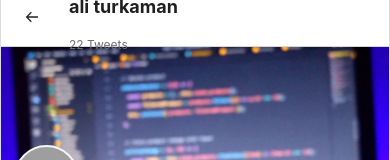
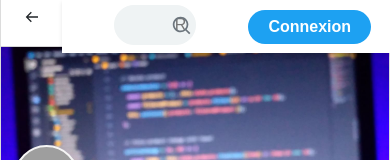
Before and after one commit to hmaach/Istab-frontend, a React (Create React App) app: page /s in a window 390 px wide. Shown: the top 160 px of the page. Built offline with nearby package versions, Linux system fonts and the light colour scheme; grey boxes are pictures that could not be loaded.

Commit message:
ajouter le header

```diff
--- a/src/App.js
+++ b/src/App.js
@@ -17,7 +17,7 @@ import RequireAuth from './features/auth/RequireAuth';
 const App = () => {
   return (
     <div id="container">
-      {/* <HeaderWrapper/> */}
+      <HeaderWrapper/>
       <NavBarWrapper />
       <Routes>
 
--- a/src/components/header/Header.jsx
+++ b/src/components/header/Header.jsx
@@ -5,13 +5,13 @@ import './header.css'
 const Header = () => {
     return (
         <div className='container'>
-            <button className='login-button'>Connexion</button>
             <div className="rechercher">
-                <form method='get' id="search-box">
+                <form method='GET' id="search-box">
                     <input className='search-input' placeholder=" Rechercher..." id="serch-input" type="text" />
-                    <button type='submit'><RiSearchLine id="search-icon" /></button>
+                    <button type='submit'><RiSearchLine id="search-icon1" /></button>
                 </form>
             </div>
+            <button className='login-button'>Connexion</button>
         </div>
     )
 }
--- a/src/components/header/header.css
+++ b/src/components/header/header.css
@@ -1,45 +1,56 @@
-.rechercher{
-    /* border: red 1px solid ; */
-    width: 300px !important;
+.rechercher {
+  /* border: red 1px solid; */
+  width: 60% !important;
   /* position: fixed; */
 }
-/* .div_search{
-    display: flex;
-    justify-content: right;
-    border: rgb(255, 0, 191) 1px solid ;
-} */
+
 .container {
   display: flex;
-    width: 100%;
-    justify-content: space-between;
+  width: 96%;
+  justify-content: space-around;
   align-items: center;
   position: fixed;
   top: 0;
   right: 0;
-    left: 44%;
-    height: 60px;
+  /* left: 44%; */
+  height: 53px;
   padding: 0 20px;
-    background-color: var(--color-white);
-    /* border: rgb(9, 255, 0) 1px solid ; */
-
-    /* box-shadow: 0 2px 4px rgba(0, 0, 0, 0.1); */
+  background-color:white;
+  z-index: 3;
+  box-shadow: 0 2px 4px rgba(0, 0, 0, 0.1);
 }
 
+
 .search-input {
-    width: 300px !important;
+  width: 100%;
   height: 30px;
   border: none;
   border-radius: 20px;
   padding: 10px;
   font-size: 16px;
   outline: none;
-    border: rgb(30, 255, 0) 1px solid ;
 
 }
-#search-icon{
-      border: rgb(255, 0, 191) 1px solid ;
 
+#search-icon1 {
+  color: var(--color-text-light);
+  font-size: 1.3rem;
+}
 
+#search-box {
+  width: 100% !important;
+
+}
+#search-box button {
+  /* display: block; */
+  width: 35px ;
+  height: 35px;
+  border-radius: 0 50% 50% 0;
+  background-color: transparent;
+  /* position: fixed; */
+  /* right: 0; */
+  transform: translateX(-120%);
+  border: transparent;
 }
 
 .login-button {
@@ -57,3 +68,49 @@
 .login-button:hover {
   background-color: #0069d9;
 }
+
+
+
+@media (min-width: 200px) and (max-width: 499px) {
+  .rechercher {
+    /* border: red 1px solid; */
+    width: 60% !important;
+    /* position: fixed; */
+  }
+
+  .container {
+    display: flex;
+    width: 84%;
+    justify-content: space-around;
+    align-items: center;
+    position: fixed;
+    top: 0;
+    right: 0;
+    /* left: 44%; */
+    height: 53px;
+    padding: 0 20px;
+    background-color:white;
+    z-index: 3;
+    box-shadow: 0 2px 4px rgba(0, 0, 0, 0.1);
+  }
+
+
+}
+
+
+@media screen and (min-width: 500px) and (max-width: 1281px) {
+  .rechercher {
+    border: red 1px solid;
+    width: 60% !important;
+    /* position: fixed; */
+  }
+  .container {
+    /* width: 100% !important; */
+  }
+}
+
+@media screen and (min-width: 1005px) and (max-width: 1281px) {
+  .container {
+    /* width: 90%; */
+  }
+}
--- a/src/features/auth/Login.jsx
+++ b/src/features/auth/Login.jsx
@@ -95,7 +95,7 @@ function Login() {
             <div className="box">
                 <div className="inner-box">
                     <div className="forms-wrap">
-                        <form onSubmit={handleSubmit} autoComplete="off" className={`sign-in-form ${isSignUpMode ? 'hide' : 'show'}`}>
+                        <form onSubmit={handleSubmit} autoComplete="off" className="login_form">
                             <div className="logo">
                                 <Logo />
                             </div>
--- a/src/features/auth/SliderLogin.jsx
+++ b/src/features/auth/SliderLogin.jsx
@@ -42,9 +42,9 @@ const SliderLogin = () => {
       <div className="text-slider">
         <div className="text-wrap">
           <div className="text-group">
-            <h2>Create your own courses</h2>
-            <h2>Customize as you like</h2>
-            <h2>Invite students</h2>
+            <h2>La communication est primordiale</h2>
+            <h2>Des opportunités éducatives</h2>
+            <h2>Des événements importants</h2>
           </div>
         </div>
 
--- a/src/features/auth/login.css
+++ b/src/features/auth/login.css
@@ -16,6 +16,10 @@ body,
 input {
     font-family: "Poppins", sans-serif;
 }
+
+/* .text-group h2{
+    font-size: 1rem;
+} */
 
 main {
     width: 100%;
@@ -59,7 +63,7 @@ main {
     transition: 0.8s ease-in-out;
 }
 
-form {
+.login_form {
     max-width: 260px;
     width: 100%;
     margin: 0 auto;
@@ -70,11 +74,6 @@ form {
     grid-column: 1 / 2;
     grid-row: 1 / 2;
     transition: opacity 0.02s 0.4s;
-}
-
-form.sign-up-form {
-    opacity: 0;
-    pointer-events: none;
 }
 
 .logo {
@@ -140,8 +139,9 @@ form.sign-up-form {
     outline: none;
     border-bottom: 1px solid #bbb;
     padding: 0;
-    font-size: 0.95rem;
-    color: #151111;
+    font-size: 1.1rem;
+    color: var(--color-text) !important;
+    font-weight: 600;
     transition: 0.4s;
 }
 
```
Also changed, not shown: src/components/navBar/navbar.jsx (+9 -80 lines). Lines whose indentation alone changed are shown as unchanged.
